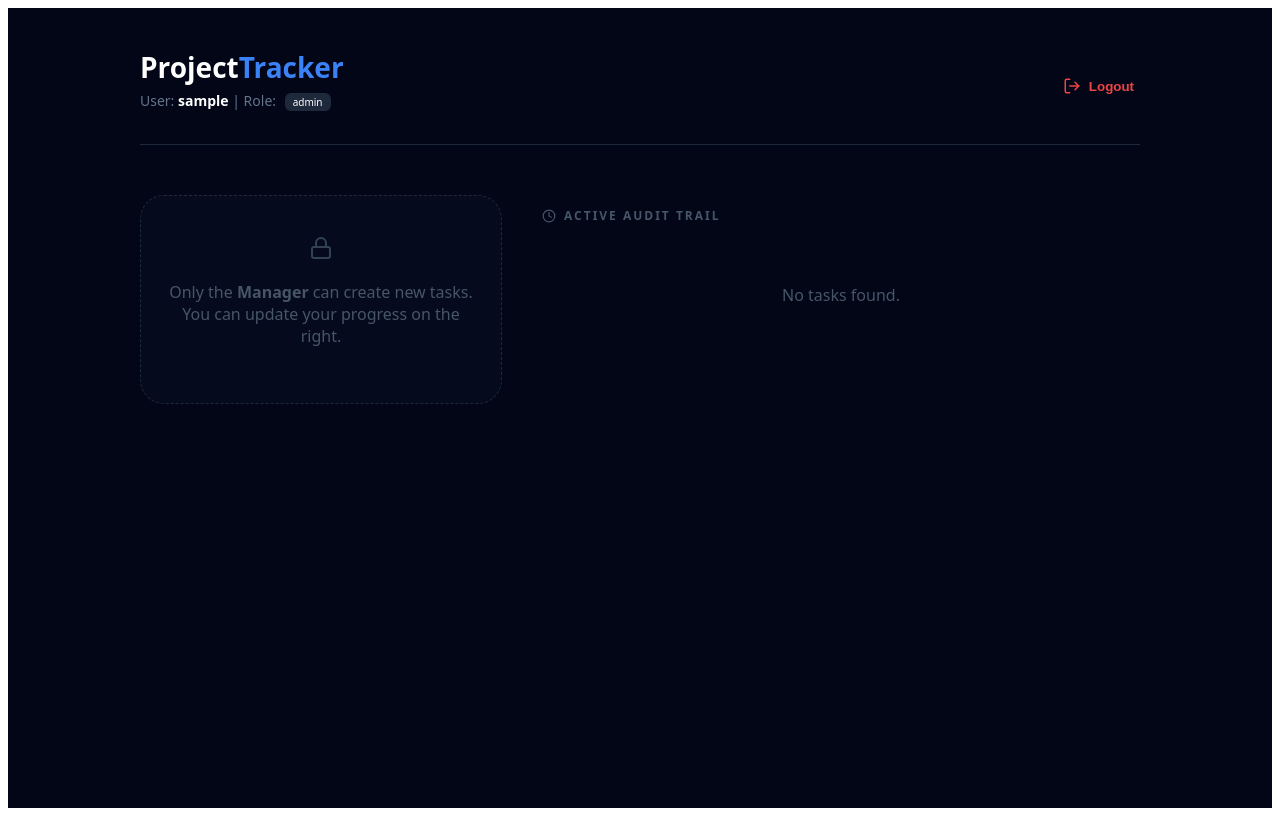
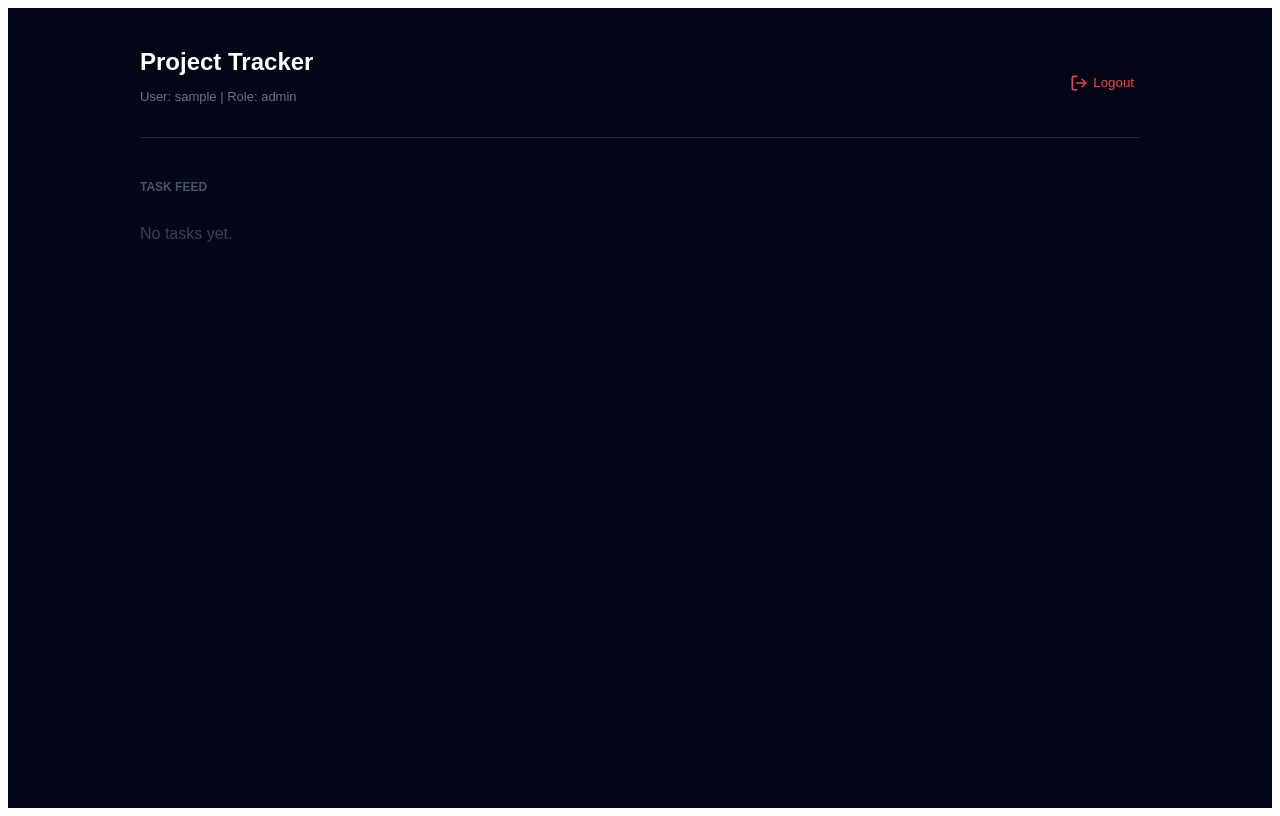
Before and after one commit to singhunique/GradeTrackerApplication, a React (Create React App) app in the folder client/: page /register in a window 1280 px wide. Built offline with nearby package versions, Linux system fonts and the light colour scheme; sample sign-in values are in the browser's storage.

Commit message:
Fix file imports and add register component

```diff
--- a/client/src/components/ProtectedRoute.js
+++ b/client/src/components/ProtectedRoute.js
@@ -1,10 +1,10 @@
+import React from 'react';
 import { Navigate } from 'react-router-dom';
 
 const ProtectedRoute = ({ children }) => {
-  // Replace this with your actual auth logic (e.g., a token in localStorage or a Context value)
-  const isAuthenticated = !!localStorage.getItem('token');
+  const token = localStorage.getItem('token');
 
-  if (!isAuthenticated) {
+  if (!token) {
     return <Navigate to="/" replace />;
   }
 
--- a/client/src/components/Register.js
+++ b/client/src/components/Register.js
@@ -6,139 +6,102 @@ import toast from 'react-hot-toast';
 const Dashboard = () => {
   const navigate = useNavigate();
 
-  // 1. Get User Info (Anyone who logs in)
+  // --- SAFETY CHECK 1: Protect the Route ---
+  useEffect(() => {
+    const token = localStorage.getItem('token');
+    if (!token) {
+      navigate('/');
+    }
+  }, [navigate]);
+
+  // --- DATA LOADING ---
   const userName = localStorage.getItem('userName') || 'Guest';
-  const userRole = localStorage.getItem('userRole') || 'Student';
-  const isAdmin = userRole === 'Manager';
+  const userRole = localStorage.getItem('userRole') || 'Student'; // Default to Student if missing
+  const isAdmin = userRole === 'Manager' || userRole === 'Admin';
 
-  // 2. Tasks State (Saved in Browser Memory)
   const [tasks, setTasks] = useState(() => {
-    const saved = localStorage.getItem('group_project_tasks');
-    return saved ? JSON.parse(saved) : [];
+    try {
+      const saved = localStorage.getItem('group_project_tasks');
+      return saved ? JSON.parse(saved) : [];
+    } catch (e) {
+      console.error("Failed to parse tasks", e);
+      return [];
+    }
   });
 
   const [form, setForm] = useState({ title: '', assignedTo: '', deadline: '', category: 'Research' });
 
-  // Save changes automatically
   useEffect(() => {
     localStorage.setItem('group_project_tasks', JSON.stringify(tasks));
   }, [tasks]);
 
-  // Manager: Add Task
   const addTask = (e) => {
     e.preventDefault();
-    if (!form.title || !form.assignedTo) return toast.error("Please fill in Title and Member");
+    if (!form.title.trim()) return toast.error("Task title required");
 
     const newTask = {
       id: Date.now(),
       ...form,
-      status: 'Not Started',
-      timestamp: new Date().toLocaleTimeString([], { hour: '2-digit', minute: '2-digit' })
+      status: 'Not Started'
     };
 
     setTasks([newTask, ...tasks]);
     setForm({ title: '', assignedTo: '', deadline: '', category: 'Research' });
-    toast.success("Task Assigned!");
+    toast.success("Task Added!");
   };
 
-  // Anyone: Update Progress
   const toggleStatus = (id) => {
     setTasks(tasks.map(t => {
       if (t.id === id) {
-        const nextStatus = t.status === 'Not Started' ? 'In Progress' : t.status === 'In Progress' ? 'Completed' : 'Not Started';
-        return { ...t, status: nextStatus };
+        const next = t.status === 'Not Started' ? 'In Progress' : t.status === 'In Progress' ? 'Completed' : 'Not Started';
+        return { ...t, status: next };
       }
       return t;
     }));
   };
 
+  // If page is still loading or redirecting, show a simple background
+  if (!localStorage.getItem('token')) return <div style={{background: '#020617', minHeight: '100vh'}}></div>;
+
   return (
     <div style={containerStyle}>
       <div style={{ maxWidth: '1000px', margin: '0 auto', padding: '40px 20px' }}>
 
-        {/* --- HEADER --- */}
         <header style={headerStyle}>
           <div>
-            <h1 style={{margin: 0, fontSize: '28px', fontWeight: '900'}}>Project<span style={{color: '#3b82f6'}}>Tracker</span></h1>
-            <p style={{color: '#64748b', fontSize: '14px', marginTop: '5px'}}>
-              User: <b style={{color: 'white'}}>{userName}</b> | Role: <span style={roleBadge(isAdmin)}>{userRole}</span>
-            </p>
+            <h1 style={{margin: 0, fontSize: '24px'}}>Project Tracker</h1>
+            <p style={{color: '#64748b', fontSize: '13px'}}>User: {userName} | Role: {userRole}</p>
           </div>
-          <button onClick={() => {localStorage.removeItem('token'); navigate('/')}} style={logoutBtn}>
+          <button onClick={() => {localStorage.clear(); navigate('/')}} style={logoutBtn}>
             <LogOut size={18} /> Logout
           </button>
         </header>
 
         <div style={dashboardGrid}>
-
-          {/* --- LEFT SIDE: MANAGER CONTROLS --- */}
-          {isAdmin ? (
+          {isAdmin && (
             <section style={glassCard}>
-              <h3 style={{margin: '0 0 20px 0', fontSize: '18px'}}><Plus size={18} color="#3b82f6"/> Assign Task</h3>
-              <form onSubmit={addTask} style={{display: 'flex', flexDirection: 'column', gap: '12px'}}>
-                <input
-                  placeholder="Task Name (e.g. Write Report)"
-                  value={form.title}
-                  onChange={e => setForm({...form, title: e.target.value})}
-                  style={inputStyle}
-                />
-                <input
-                  placeholder="Assign to Member"
-                  value={form.assignedTo}
-                  onChange={e => setForm({...form, assignedTo: e.target.value})}
-                  style={inputStyle}
-                />
-                <input
-                  type="date"
-                  value={form.deadline}
-                  onChange={e => setForm({...form, deadline: e.target.value})}
-                  style={inputStyle}
-                />
-                <select
-                  value={form.category}
-                  onChange={e => setForm({...form, category: e.target.value})}
-                  style={inputStyle}
-                >
-                  <option>Research</option>
-                  <option>Coding</option>
-                  <option>Slides</option>
-                  <option>Report</option>
-                </select>
-                <button type="submit" style={submitBtn}>Assign to Team</button>
+              <h3 style={{margin: '0 0 15px 0'}}>Assign Task</h3>
+              <form onSubmit={addTask} style={{display: 'flex', flexDirection: 'column', gap: '10px'}}>
+                <input placeholder="Task Name" value={form.title} onChange={e => setForm({...form, title: e.target.value})} style={inputStyle} />
+                <input placeholder="Member Name" value={form.assignedTo} onChange={e => setForm({...form, assignedTo: e.target.value})} style={inputStyle} />
+                <input type="date" value={form.deadline} onChange={e => setForm({...form, deadline: e.target.value})} style={inputStyle} />
+                <button type="submit" style={submitBtn}>Add Task</button>
               </form>
             </section>
-          ) : (
-            <div style={studentNotice}>
-              <Lock size={24} color="#334155" />
-              <p>Only the <b>Manager</b> can create new tasks. You can update your progress on the right.</p>
-            </div>
           )}
 
-          {/* --- RIGHT SIDE: TASK FEED --- */}
           <section style={{flex: 1}}>
-            <h3 style={sectionLabel}><Clock size={14}/> Active Audit Trail</h3>
-            <div style={{display: 'flex', flexDirection: 'column', gap: '15px'}}>
-              {tasks.length === 0 && <p style={{color: '#475569', textAlign: 'center', marginTop: '40px'}}>No tasks found.</p>}
-
+            <h3 style={sectionLabel}>Task Feed</h3>
+            <div style={{display: 'flex', flexDirection: 'column', gap: '10px'}}>
+              {tasks.length === 0 && <p style={{color: '#334155'}}>No tasks yet.</p>}
               {tasks.map(task => (
                 <div key={task.id} style={taskCard}>
                   <div style={{flex: 1}}>
-                    <div style={{display: 'flex', gap: '10px', marginBottom: '8px'}}>
-                      <span style={categoryTag}>{task.category}</span>
-                      <span style={statusBadge(task.status)} onClick={() => toggleStatus(task.id)}>
-                        {task.status}
-                      </span>
-                    </div>
-                    <h4 style={{margin: '0 0 5px 0', fontSize: '18px'}}>{task.title}</h4>
-                    <p style={{fontSize: '12px', color: '#64748b', margin: 0}}>
-                      <User size={12} style={{verticalAlign: 'middle'}}/> {task.assignedTo} | Due: {task.deadline || 'TBD'}
-                    </p>
+                    <span style={statusBadge(task.status)} onClick={() => toggleStatus(task.id)}>{task.status}</span>
+                    <h4 style={{margin: '10px 0 5px 0'}}>{task.title}</h4>
+                    <p style={{fontSize: '12px', color: '#64748b'}}>{task.assignedTo} | Due: {task.deadline}</p>
                   </div>
-                  {isAdmin && (
-                    <button onClick={() => setTasks(tasks.filter(t => t.id !== task.id))} style={deleteBtn}>
-                      <Trash2 size={18} />
-                    </button>
-                  )}
+                  {isAdmin && <Trash2 size={18} onClick={() => setTasks(tasks.filter(t => t.id !== task.id))} style={{cursor: 'pointer', color: '#334155'}} />}
                 </div>
               ))}
             </div>
@@ -149,25 +112,16 @@ const Dashboard = () => {
   );
 };
 
-// --- STYLES ---
-const containerStyle = { background: '#020617', minHeight: '100vh', color: 'white', fontFamily: 'system-ui, sans-serif' };
-const headerStyle = { display: 'flex', justifyContent: 'space-between', alignItems: 'center', marginBottom: '50px', borderBottom: '1px solid #1e293b', paddingBottom: '20px' };
-const dashboardGrid = { display: 'flex', gap: '40px', flexWrap: 'wrap' };
-const glassCard = { background: 'rgba(15, 23, 42, 0.6)', padding: '30px', borderRadius: '24px', border: '1px solid rgba(59, 130, 246, 0.2)', width: '320px' };
-const studentNotice = { width: '320px', background: 'rgba(15, 23, 42, 0.3)', padding: '40px 20px', borderRadius: '24px', textAlign: 'center', color: '#475569', border: '1px dashed #1e293b' };
-const inputStyle = { background: '#020617', border: '1px solid #1e293b', padding: '12px', borderRadius: '12px', color: 'white', outline: 'none', fontSize: '14px' };
-const submitBtn = { background: '#3b82f6', color: 'white', border: 'none', padding: '14px', borderRadius: '12px', fontWeight: 'bold', cursor: 'pointer', marginTop: '10px' };
-const taskCard = { background: 'rgba(30, 41, 59, 0.3)', padding: '20px', borderRadius: '20px', display: 'flex', alignItems: 'center', border: '1px solid rgba(255,255,255,0.05)' };
-const sectionLabel = { fontSize: '12px', color: '#475569', textTransform: 'uppercase', letterSpacing: '2px', marginBottom: '20px', display: 'flex', alignItems: 'center', gap: '8px' };
-const categoryTag = { fontSize: '10px', background: '#1e293b', padding: '2px 8px', borderRadius: '6px', color: '#94a3b8' };
-const logoutBtn = { background: 'none', border: 'none', color: '#ef4444', cursor: 'pointer', display: 'flex', alignItems: 'center', gap: '8px', fontWeight: '600' };
-const deleteBtn = { background: 'none', border: 'none', color: '#334155', cursor: 'pointer', padding: '10px' };
-const roleBadge = (isAdmin) => ({ fontSize: '10px', padding: '2px 8px', borderRadius: '6px', background: isAdmin ? '#3b82f6' : '#1e293b', color: 'white', marginLeft: '5px' });
-
-const statusBadge = (status) => ({
-  fontSize: '10px', padding: '2px 8px', borderRadius: '6px', cursor: 'pointer', fontWeight: 'bold',
-  background: status === 'Completed' ? 'rgba(16, 185, 129, 0.2)' : status === 'In Progress' ? 'rgba(245, 158, 11, 0.2)' : 'rgba(148, 163, 184, 0.2)',
-  color: status === 'Completed' ? '#10b981' : status === 'In Progress' ? '#f59e0b' : '#94a3b8'
-});
+// --- MINIMAL STYLES ---
+const containerStyle = { background: '#020617', minHeight: '100vh', color: 'white', fontFamily: 'sans-serif' };
+const headerStyle = { display: 'flex', justifyContent: 'space-between', alignItems: 'center', marginBottom: '30px', borderBottom: '1px solid #1e293b', paddingBottom: '20px' };
+const dashboardGrid = { display: 'flex', gap: '30px', flexWrap: 'wrap' };
+const glassCard = { background: '#0f172a', padding: '20px', borderRadius: '15px', border: '1px solid #1e293b', width: '280px' };
+const inputStyle = { background: '#020617', border: '1px solid #1e293b', padding: '10px', borderRadius: '8px', color: 'white' };
+const submitBtn = { background: '#3b82f6', color: 'white', border: 'none', padding: '10px', borderRadius: '8px', cursor: 'pointer', fontWeight: 'bold' };
+const taskCard = { background: '#0f172a', padding: '15px', borderRadius: '12px', border: '1px solid #1e293b', display: 'flex', alignItems: 'center' };
+const sectionLabel = { fontSize: '12px', color: '#475569', textTransform: 'uppercase', marginBottom: '15px' };
+const logoutBtn = { background: 'none', border: 'none', color: '#ef4444', cursor: 'pointer', display: 'flex', alignItems: 'center', gap: '5px' };
+const statusBadge = (s) => ({ fontSize: '9px', padding: '2px 6px', borderRadius: '4px', cursor: 'pointer', background: s === 'Completed' ? '#10b981' : '#f59e0b', color: 'white' });
 
 export default Dashboard;
--- a/package.json
+++ b/package.json
@@ -80,6 +80,7 @@
     "qs": "^6.15.0",
     "range-parser": "^1.2.1",
     "raw-body": "^3.0.2",
+    "react-hot-toast": "^2.6.0",
     "router": "^2.2.0",
     "safe-buffer": "^5.2.1",
     "safer-buffer": "^2.1.2",
```
Also changed, not shown: 1 other file (tests, documents, lock files or other folders).
